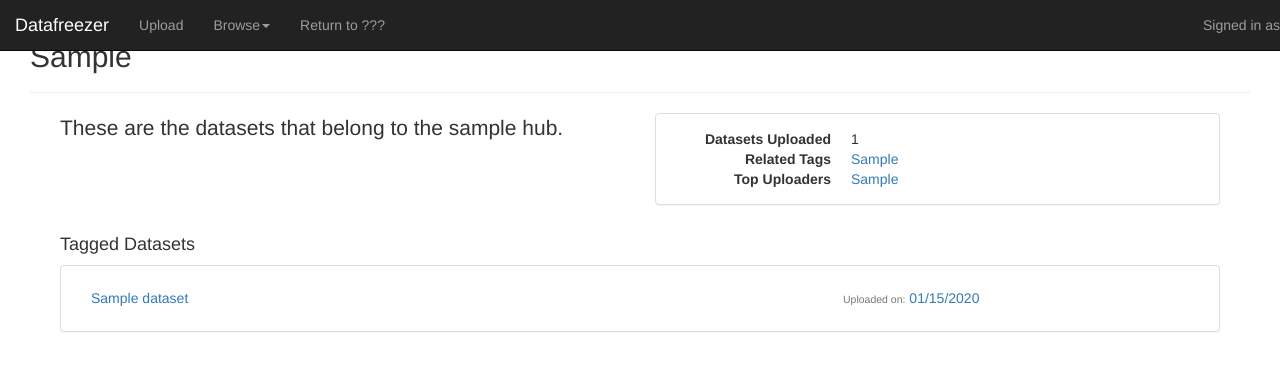
After one commit to DallasMorningNews/django-datafreezer, a Django app: a page that uses datafreezer/templates/datafreezer/base.html in a window 1280 px wide. The commit adds this page. Shown: the top 371 px of the page. Run offline with Django 3.2, Linux system fonts and the light colour scheme; tables that the repository leaves empty hold one stand-in row (values such as "Sample post"); parts of the project's set-up code (start-up, migrations or seed data) failed here and were passed over; some libraries are stand-ins or nearby versions.

Commit message:
Added mid-level and detail-level browse by Hub, Vertical views and templates.

```diff
--- a/datafreezer/templates/datafreezer/base.html
+++ b/datafreezer/templates/datafreezer/base.html
@@ -38,6 +38,8 @@
                 <li><a href="{% url 'datafreezer_browse_all' %}">All Uploads</a></li>
                 <li><a href="{% url 'datafreezer_browse_authors' %}">Authors</a></li>
                 <li><a href="{% url 'datafreezer_browse_tags' %}">Tags</a></li>
+								<li><a href="{% url 'datafreezer_browse_hubs' %}">Hubs</a></li>
+								<li><a href="{% url 'datafreezer_browse_verticals' %}">Verticals</a></li>
                 <li><a href="#">Option2</a></li>
               </ul>
             </li>
--- a/datafreezer/templates/datafreezer/browse_mid.html
+++ b/datafreezer/templates/datafreezer/browse_mid.html
@@ -13,7 +13,11 @@
         {% if browse_type == 'AUTHORS' %}
           <a href="{% url 'datafreezer_author_detail' section.slug %}">
         {% elif browse_type == 'TAGS' %}
-          <a href="{% url 'datafreezer_tag_detail' section.id %}">
+          <a href="{% url 'datafreezer_tag_detail' section.slug %}">
+				{% elif browse_type == 'HUBS' %}
+					<a href="{% url 'datafreezer_hub_detail' section.slug %}">
+				{% elif browse_type == 'VERTICALS' %}
+					<a href="{% url 'datafreezer_vertical_detail' section.slug %}">
         {% endif %}
           <div class="panel panel-default">
             <div class="panel-body">
--- /dev/null
+++ b/datafreezer/templates/datafreezer/hub_detail.html
@@ -0,0 +1,39 @@
+{% extends 'datafreezer/base_detail.html' %}
+
+<!--Header container-->
+{% block title %}{{ page_title|title }}{% endblock title %}
+
+{% block description_text %}
+  <p class="lead">These are the datasets that belong to the {{ page_title }} hub.</p>
+{% endblock description_text %}
+
+<!-- Begin descriptor row -->
+{% block meta_panel %}
+  <dt>Datasets Uploaded</dt>
+  <dd>{{ num_datasets }}</dd>
+  <dt>Related Tags</dt>
+  {% for top_tag in top_tags %}
+    <dd><a href="{% url 'datafreezer_tag_detail' top_tag.slug %}">{{ top_tag.word }}</a></dd>
+  {% endfor %}
+	<dt>Top Uploaders</dt>
+	{% for author in top_authors %}
+		<dd><a href="{% url 'datafreezer_author_detail' author.uploaded_by %}">{{ author.fullName }}</a></dd>
+	{% endfor %}
+{% endblock meta_panel %}
+<!--End basic meta information-->
+
+  <!-- End row -->
+{% block dataset_table_header %}Tagged Datasets{% endblock dataset_table_header %}</h4>
+
+{% block dataset_info %}
+  <div class="col-md-6">
+    <h5>{{ dataset.title }}</h5>
+  </div>
+  <div class="col-md-offset-2 col-md-4">
+    <h5><small>Uploaded on:</small> {{ dataset.date_uploaded|date:"SHORT_DATE_FORMAT" }}</h5>
+  </div>
+{% endblock dataset_info %}
+
+{% block empty_page_text %}
+Sorry, no dataset has been tagged {{ page_title }}.
+{% endblock empty_page_text %}
--- a/datafreezer/urls.py
+++ b/datafreezer/urls.py
@@ -20,7 +20,14 @@ urlpatterns = [
 		AuthorDetail.as_view(), name='datafreezer_author_detail'),
 	url(r'^browse/tags/(?P<slug>[-\w]+)/$',
 		TagDetail.as_view(), name='datafreezer_tag_detail'),
+	url(r'^browse/hubs/(?P<slug>[-\w]+)/$',
+		HubDetail.as_view(), name='datafreezer_hub_detail'),
+	url(r'^browse/verticals/(?P<slug>[-\w]+)/$', VerticalDetail.as_view(),
+		name='datafreezer_vertical_detail'),
 	url(r'^browse/all/$', BrowseAll.as_view(), name='datafreezer_browse_all'),
+	url(r'^browse/hubs/$', BrowseHubs.as_view(), name='datafreezer_browse_hubs'),
+	url(r'^browse/verticals/$', BrowseVerticals.as_view(),
+		name='datafreezer_browse_verticals'),
 	url(r'^download/datadict/(?P<dataset_id>\d{1,})/$',
 		download_data_dictionary,
 		name='datafreezer_download_data_dictionary'),
--- a/datafreezer/views.py
+++ b/datafreezer/views.py
@@ -20,6 +20,7 @@ import requests
 from urlparse import urlparse
 from bs4 import BeautifulSoup
 from csv import reader, writer
+from copy import deepcopy
 import json
 
 
@@ -34,6 +35,22 @@ STAFF_LIST = load_json_endpoint(
 	getattr(settings, 'STAFF_LIST_URL', '/api/staff/')
 )
 
+
+def map_hubs_to_verticals():
+	vertical_hub_map = {}
+	for hub in HUBS_LIST:
+		vertical_slug = hub['vertical']['slug']
+		if vertical_slug not in vertical_hub_map:
+			vertical_hub_map[vertical_slug] = {
+				'name': hub['vertical']['name'],
+				'hubs': [hub['slug']]
+			}
+		else:
+			vertical_hub_map[vertical_slug]['hubs'].append(hub['slug'])
+
+	return vertical_hub_map
+
+VERTICAL_HUB_MAP = map_hubs_to_verticals()
 
 def add_dataset(fileUploadForm, request):
 	# Save form to create dataset model
@@ -324,15 +341,30 @@ def dataset_detail(request, dataset_id):
 
 
 class BrowseBase(View):
+	'''Abstracted class for class-based Browse views.'''
 	page_title = "Browse "
 
 	def generate_page_title(self):
+		'''
+		Not implemented in base class.
+		Child classes return an appropriate page title to template.
+		'''
 		raise NotImplementedError
 
 	def generate_sections(self):
+		'''
+		Not implemented in base class.
+		Child classes return categories/sections dependent on the type of view.
+		For mid-level browse views, these are categorical.
+		For all, these sections are simply datasets.
+		'''
 		raise NotImplementedError
 
 	def get(self, request):
+		'''
+		Returns template and context from generate_page_title and
+		generate_sections to populate template.
+		'''
 		sections = self.generate_sections()
 
 		context = {
@@ -349,11 +381,12 @@ class BrowseBase(View):
 
 
 class BrowseAll(BrowseBase):
+	'''Return all Datasets to template ordered by date uploaded.'''
 	template_path = 'datafreezer/browse_all.html'
 	browse_type = 'ALL'
 
 	def generate_page_title(self):
-		return self.page_title + 'All'
+		return self.page_title + self.browse_type.title()
 
 	def generate_sections(self):
 		datasets = Dataset.objects.all().order_by('-date_uploaded')
@@ -362,12 +395,41 @@ class BrowseAll(BrowseBase):
 		return datasets
 
 
+class BrowseHubs(BrowseBase):
+	template_path = 'datafreezer/browse_mid.html'
+	browse_type = 'HUBS'
+
+	def generate_page_title(self):
+		return self.page_title + self.browse_type.title()
+
+	def generate_sections(self):
+		datasets = Dataset.objects.values(
+			'hub_slug'
+		).annotate(
+			upload_count=Count(
+				'hub_slug'
+			)
+		).order_by('-upload_count')
+
+		return [
+			{
+				'count': dataset['upload_count'],
+				'name': get_hub_name_from_slug(dataset['hub_slug']),
+				'slug': dataset['hub_slug']
+			}
+			for dataset in datasets
+		]
+
+		# for dataset in datasets:
+		# 	dataset['hub_name'] = get_hub_name_from_slug(dataset['hub_slug'])
+
+
 class BrowseAuthors(BrowseBase):
 	template_path = 'datafreezer/browse_mid.html'
 	browse_type = 'AUTHORS'
 
 	def generate_page_title(self):
-		return self.page_title + 'Authors'
+		return self.page_title + self.browse_type.title()
 
 	def generate_sections(self):
 		authors = Dataset.objects.values(
@@ -403,7 +465,7 @@ class BrowseTags(BrowseBase):
 	browse_type = 'TAGS'
 
 	def generate_page_title(self):
-		return self.page_title + 'Tags'
+		return self.page_title + self.browse_type.title()
 
 	def generate_sections(self):
 		tags = Tag.objects.all().annotate(
@@ -412,7 +474,7 @@ class BrowseTags(BrowseBase):
 
 		sections = [
 			{
-				'id': tag.slug,
+				'slug': tag.slug,
 				'name': tag.word,
 				'count': tag.dataset_count
 			}
@@ -420,6 +482,37 @@ class BrowseTags(BrowseBase):
 		]
 
 		return sections
+
+
+class BrowseVerticals(BrowseBase):
+	template_path = 'datafreezer/browse_mid.html'
+	browse_type = 'VERTICALS'
+
+	def generate_page_title(self):
+		return self.page_title + self.browse_type.title()
+
+	def generate_sections(self):
+		hub_counts = Dataset.objects.values('hub_slug').annotate(
+			hub_count=Count('hub_slug')
+		)
+		# We don't want to change the original
+		vertical_sections = deepcopy(VERTICAL_HUB_MAP)
+
+		for vertical in vertical_sections:
+			vertical_sections[vertical]['count'] = 0
+			for hub in hub_counts:
+				if hub['hub_slug'] in vertical_sections[vertical]['hubs']:
+					vertical_sections[vertical]['count'] += hub['hub_count']
+
+		return sorted([
+			{
+				'slug': vertical,
+				'name': vertical_sections[vertical]['name'],
+				'count': vertical_sections[vertical]['count']
+			}
+			for vertical in vertical_sections
+		], key=lambda k: k['count'], reverse=True)
+
 
 
 class DetailBase(View):
@@ -434,6 +527,9 @@ class DetailBase(View):
 
 	def get(self, request, slug):
 		matching_datasets = self.generate_matching_datasets(slug)
+
+		if matching_datasets is None:
+			raise Http404("Datasets meeting these criteria do not exist.")
 
 		base_context = {
 			'datasets': matching_datasets,
@@ -498,7 +594,10 @@ class TagDetail(DetailBase):
 
 	def generate_matching_datasets(self, data_slug):
 		tag = Tag.objects.filter(slug=data_slug)
-		return tag[0].dataset_set.all().order_by('-uploaded_by')
+		try:
+			return tag[0].dataset_set.all().order_by('-uploaded_by')
+		except IndexError:
+			return None
 
 	def generate_additional_context(self, matching_datasets):
 		related_tags = Tag.objects.filter(
@@ -510,3 +609,79 @@ class TagDetail(DetailBase):
 		return {
 			'related_tags': related_tags
 		}
+
+
+class HubDetail(DetailBase):
+	template_path = 'datafreezer/hub_detail.html'
+
+	def generate_page_title(self, data_slug):
+		return get_hub_name_from_slug(data_slug)
+
+	def generate_matching_datasets(self, data_slug):
+		matching_datasets = Dataset.objects.filter(
+			hub_slug=data_slug
+		).order_by('-date_uploaded')
+
+		if len(matching_datasets) > 0:
+			return matching_datasets
+		else:
+			return None
+
+	def generate_additional_context(self, matching_datasets):
+		top_tags = Tag.objects.filter(
+			dataset__in=matching_datasets
+		).annotate(
+			tag_count=Count('word')
+		).order_by('-tag_count')[:3]
+
+		# foo = [[tag.word, tag.tag_count] for tag in top_tags]
+		# print foo
+
+		# matching_ids = [dataset.id for dataset in matching_datasets]
+
+		top_authors = Dataset.objects.filter(
+			hub_slug=matching_datasets[0].hub_slug
+		).values('uploaded_by').annotate(
+			author_count=Count('uploaded_by')
+		).order_by('-author_count')[:3]
+
+		for author in top_authors:
+			author['fullName'] = grab_names_from_emails([author['uploaded_by']])[author['uploaded_by']]
+
+		# print top_authors
+
+		return {
+			'top_tags': top_tags,
+			'top_authors': top_authors
+		}
+
+class VerticalDetail(DetailBase):
+	template_path = 'datafreezer/vertical_detail.html'
+
+	def generate_page_title(self, data_slug):
+		return get_vertical_name_from_slug(data_slug)
+
+	def generate_matching_datasets(self, data_slug):
+		matching_hubs = VERTICAL_HUB_MAP[data_slug]['hubs']
+		return Dataset.objects.filter(hub_slug__in=matching_hubs)
+
+	def generate_additional_context(self, matching_datasets):
+		top_tags = Tag.objects.filter(
+			dataset__in=matching_datasets
+		).annotate(
+			tag_count=Count('word')
+		).order_by('-tag_count')[:3]
+
+		top_authors = Dataset.objects.filter(
+			id__in=matching_datasets
+		).values('uploaded_by').annotate(
+			author_count=Count('uploaded_by')
+		).order_by('-author_count')[:3]
+
+		for author in top_authors:
+			author['fullName'] = grab_names_from_emails([author['uploaded_by']])[author['uploaded_by']]
+
+		return {
+			'top_tags': top_tags,
+			'top_authors': top_authors
+		}
```
Also changed, not shown: datafreezer/templates/datafreezer/dataset_details.html (+7 -9 lines), datafreezer/templates/datafreezer/vertical_detail.html (added, +39 -0 lines).
